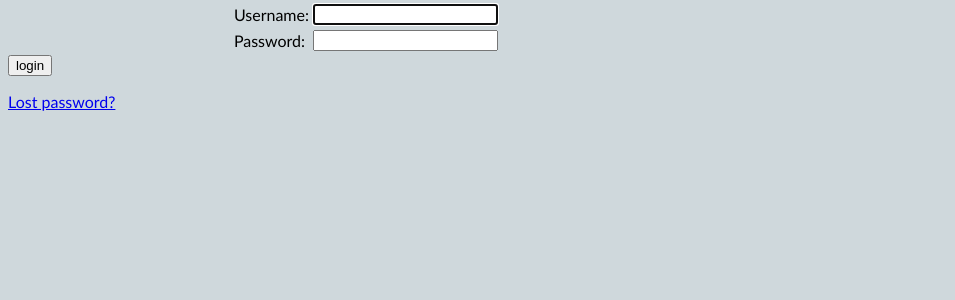
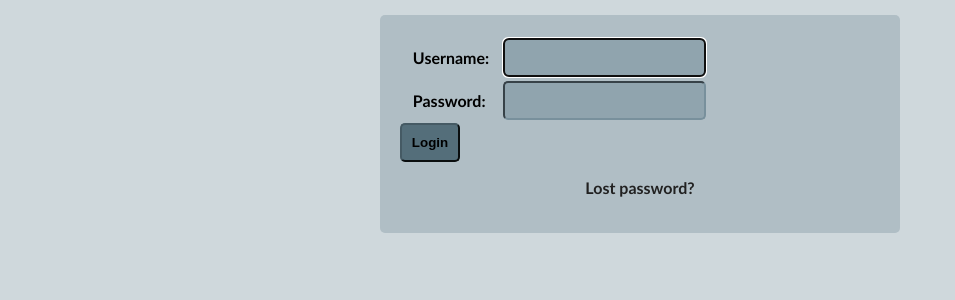
Before and after one commit to rmariah/Capstone-2019, a Django app: page /accounts/login/ in a window 1280 px wide. Shown: the part 113-413 px from the top of the page, without its empty margins (0-955 px from the left). Run offline with Django 3.2, Linux system fonts and the light colour scheme.

Commit message:
Updated CSS for other pages

```diff
--- a/ScrappingUI/minime/static/css/main.css
+++ b/ScrappingUI/minime/static/css/main.css
@@ -231,3 +231,61 @@ a:hover {
     font-weight: bold;
     background-color: #78909C;
 }
+
+
+.content-box {
+	margin: auto;
+    padding:20px;
+	background-color: #B0BEC5;
+    margin-bottom:20px;
+	width: 38%;
+	margin-top: 15px;
+    border-radius: 5px;
+	text-align: center;
+}
+
+.content-box h1{
+	margin-top:5px;
+}
+
+.content-box input{
+    font-weight: bold;
+    padding:10px;
+	border-radius: 5px;
+    background-color: #90A4AE;
+    border-color: #78909C;
+}
+
+.content-box input[type=submit]{
+    font-weight: bold;
+    padding:10px;
+    cursor:pointer;
+	border-radius: 5px;
+    background-color: #546E7A;
+    border-color: #455A64;
+}
+
+.content-box button{
+    font-weight: bold;
+    padding:10px;
+    cursor:pointer;
+	border-radius: 5px;
+    background-color: #546E7A;
+    border-color: #455A64;
+}
+
+.content-box label{
+    font-weight: bold;
+    padding:10px;
+}
+
+.content-box a{
+    font-weight: bold;
+    color:#212121 !important;
+    text-align: center !important;
+    text-decoration: None !important;
+}
+
+.content-box form{
+    text-align: left;
+}
--- a/ScrappingUI/templates/registration/login.html
+++ b/ScrappingUI/templates/registration/login.html
@@ -2,6 +2,7 @@
 {% extends "registration/general.html" %}
 {% load static %}
 {% block content %}
+    <div class="content-box">
         {% if form.errors %}
         <p>Your username and password didn't match. Please try again.</p>
         {% endif %}
@@ -27,11 +28,12 @@
             <td>{{ form.password }}</td>
           </tr>
         </table>
-<input type="submit" value="login" />
+        <input type="submit" value="Login" />
         <input type="hidden" name="next" value="{{ next }}" />
         </form>
 
         {# Assumes you setup the password_reset view in your URLconf #}
         <p><a href="{% url 'password_reset' %}">Lost password?</a></p>
+    </div>
 
 {% endblock content %}
--- a/ScrappingUI/templates/registration/password_reset_complete.html
+++ b/ScrappingUI/templates/registration/password_reset_complete.html
@@ -2,6 +2,8 @@
 {% load static %}
 
 {% block content %}
-<h1>Password reset complete</h1>
-<p>Your new password has been set. You can log in now on the <a href="{% url 'login' %}">log in page</a>.</p>
+    <div class="content-box">
+        <h1>Password reset complete</h1>
+        <p>Your new password has been set. You can log in now on the <a href="{% url 'login' %}">log in page</a>.</p>
+    </div>
 {% endblock %}
--- a/ScrappingUI/templates/registration/password_reset_confirm.html
+++ b/ScrappingUI/templates/registration/password_reset_confirm.html
@@ -2,6 +2,7 @@
 {% load static %}
 
 {% block content %}
+    <div class="content-box">
 
     {% if validlink %}
 
@@ -17,4 +18,5 @@
     <p>{% trans "The password reset link was invalid, possibly because it has already been used.  Please request a new password reset." %}</p>
 
     {% endif %}
+    </div>
 {% endblock %}
--- a/ScrappingUI/templates/registration/password_reset_done.html
+++ b/ScrappingUI/templates/registration/password_reset_done.html
@@ -2,6 +2,8 @@
 {% load static %}
 
 {% block content %}
-  <h1>Check your inbox.</h1>
-  <p>We've emailed you instructions for setting your password. You should receive the email shortly!</p>
+    <div class="content-box">
+      <h1>Check your inbox.</h1>
+      <p>We've emailed you instructions for setting your password. You should receive the email shortly!</p>
+    </div>
 {% endblock %}
--- a/ScrappingUI/templates/registration/password_reset_form.html
+++ b/ScrappingUI/templates/registration/password_reset_form.html
@@ -1,6 +1,7 @@
 {% extends "registration/general.html" %}
 {% load static %}
 {% block content %}
+    <div class="content-box">
       <h1>Forgot your password?</h1>
       <p>Enter your email address below, and we'll email instructions for setting a new one.</p>
 
@@ -9,4 +10,5 @@
         {{ form.as_p }}
         <input type="submit" value="Send me instructions!">
       </form>
+    </div>
 {% endblock %}
--- a/ScrappingUI/templates/registration/signup.html
+++ b/ScrappingUI/templates/registration/signup.html
@@ -1,7 +1,8 @@
 {% extends "registration/general.html" %}
 {% load static %}
 {% block content %}
-  <h2>Sign up</h2>
+    <div class="content-box">
+      <h1>Sign up</h1>
       <form method="post">
         {% csrf_token %}
         {% for field in form %}
@@ -18,4 +19,5 @@
         {% endfor %}
         <button type="submit">Sign up</button>
       </form>
+    </div>
 {% endblock %}
```
Also changed, not shown: ScrappingUI/static/css/main.css (+58 -0 lines). Lines whose indentation alone changed are shown as unchanged.
